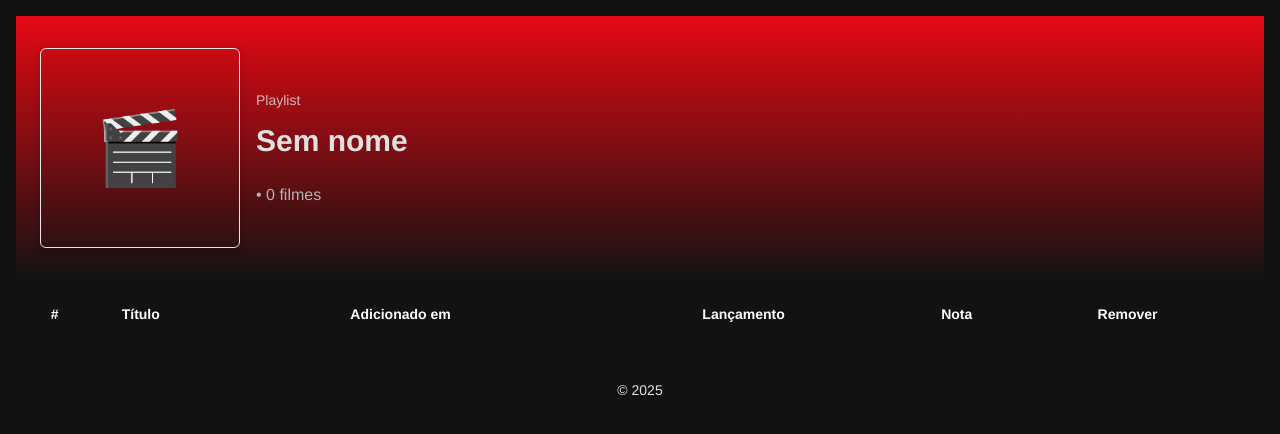
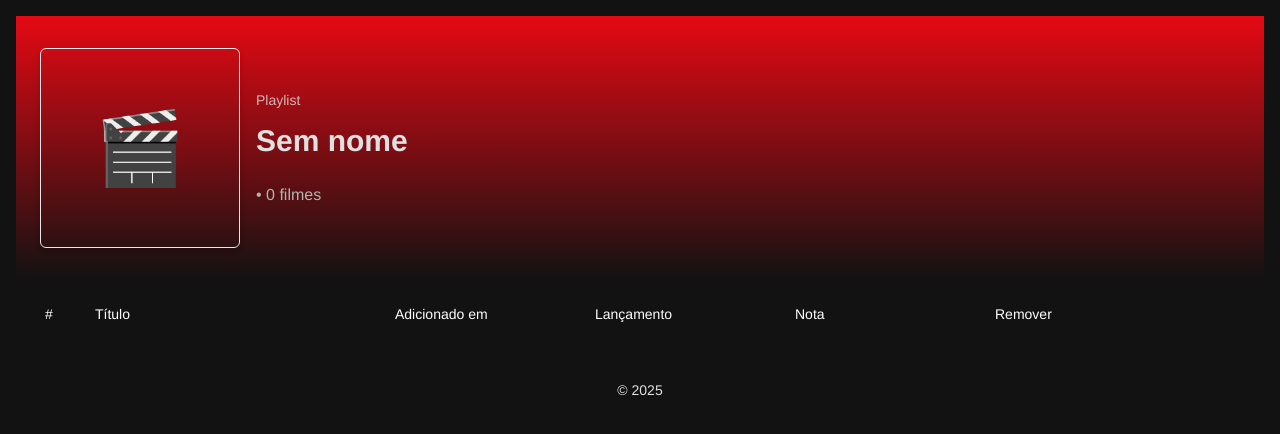
Before and after one commit to anabrag/tmdb-streaming-platform, a React (Create React App) app in the folder frontend/: page /playlist/1 in a window 1280 px wide. Shown: the top 434 px of the page. Built offline with nearby package versions, Linux system fonts and the light colour scheme.

Commit message:
chore: update modal size and improve layout in Details and Playlist components

```diff
--- a/frontend/src/components/DetailsFilm/Details.component.jsx
+++ b/frontend/src/components/DetailsFilm/Details.component.jsx
@@ -56,7 +56,7 @@ const Details = ({ open, onClose, trailerId }) => {
     <Row style={{ marginTop: 20 }}>
       <Col lg={24}>
         <Modal
-          size="lg"
+          size="md"
           open={open}
           onClose={onClose}
           closable
@@ -65,12 +65,12 @@ const Details = ({ open, onClose, trailerId }) => {
           <Modal.Header />
           <Modal.Body>
             <Row align="middle" gutter={20}>
-              <Col xs={24} md={12} className="modal-content-center">
+              <Col md={10} className="modal-content-center">
                 {trailerDetails?.backdrop ? (
                   <img
                     src={`https://image.tmdb.org/t/p/original${trailerDetails.backdrop}`}
                     alt={trailerDetails?.title}
-                    style={{ width: '100%', borderRadius: 8 }}
+                    style={{ width: '100%', borderRadius: 8, height: "100%" }}
                   />
                 ) : (
                   <div
@@ -89,36 +89,15 @@ const Details = ({ open, onClose, trailerId }) => {
                 <p>{trailerDetails?.overview || 'Descrição não disponível.'}</p>
 
                 <div>
-                  {trailerDetails?.trailerKey && (
-                    <Button
-                      appearance="primary"
-                      startIcon={<PlayOutline />}
-                      href={`/player/${trailerId}`}
-                      style={{ marginRight: 8 }}
-                    >
+                    <Button appearance="primary" startIcon={<PlayOutline />} href={`/player/${trailerId}`} disabled={!trailerDetails?.trailerKey} target="_blank" rel="noopener noreferrer">
                       Assistir
                     </Button>
-                  )}
-                  <IconButton
-                    icon={
-                      addedToPlaylist ? (
-                        <Check style={{ color: 'white' }} />
-                      ) : (
-                        <Plus />
-                      )
-                    }
-                    circle
-                    title="Adicionar à playlist"
-                    style={{
-                      marginRight: 8,
-                      backgroundColor: addedToPlaylist ? '#e50914' : undefined,
-                    }}
-                    onClick={() => {
-                      if (!addedToPlaylist) {
-                        setPlaylistModalOpen(true);
-                      }
-                    }}
-                  />
+                    <IconButton icon={addedToPlaylist ? (<Check style={{color: 'white'}} />) : (<Plus />)}
+                      circle
+                      title="Adicionar à playlist"
+                      style={{ marginRight: 8, backgroundColor: addedToPlaylist ? '#e50914' : undefined}}
+                      onClick={() => {if (!addedToPlaylist) {setPlaylistModalOpen(true)}}}
+                    />
                 </div>
               </Col>
             </Row>
--- a/frontend/src/components/Playlist/Playlist.componente.jsx
+++ b/frontend/src/components/Playlist/Playlist.componente.jsx
@@ -1,5 +1,5 @@
 import React, { useEffect, useState } from 'react';
-import { Container, Header, Content, FlexboxGrid, Panel } from 'rsuite';
+import { Container, Header, Content, FlexboxGrid, Panel, Col } from 'rsuite';
 import { getPlaylistById, removeMovieFromPlaylist } from '../../services/playlist.service';
 import { FiTrash2 } from 'react-icons/fi';
 import './playlist.css';
@@ -72,32 +72,27 @@ const MoviePlaylist = ({ playlistId }) => {
 
       <Content className="playlist-table-container">
         <table className="playlist-table">
-          <thead>
-            <tr>
-              <th>#</th>
-              <th>Título</th>
-              <th>Adicionado em</th>
-              <th>Lançamento</th>
-              <th>Nota</th>
-              <th>Remover</th>
-            </tr>
-          </thead>
-          <tbody>
+          <Col md={1}>#</Col>
+          <Col md={6}>Título</Col>
+          <Col md={4}>Adicionado em</Col>
+          <Col md={4}>Lançamento</Col>
+          <Col md={4}>Nota</Col>
+          <Col md={4}>Remover</Col>
           {movies.map((movie, index) => (
             <tr key={movie?._id || index}>
-                <td className="center">{index + 1}</td>
-                <td className="movie-title">
+              <Col md={1}>{index + 1}</Col>
+              <Col md={6} className="movie-title">
                 <img
                   src={movie?.poster ? `https://image.tmdb.org/t/p/w200${movie.poster}` : 'https://via.placeholder.com/50x50'}
                   alt={movie?.title || 'Sem título'}
                   className="movie-poster"
                 />
                 <div>{movie?.title || 'Sem título'}</div>
-                </td>
-                <td>{formatDate(movie?.createdAt)}</td>
-                <td>{movie?.releaseDate || 'N/A'}</td>
-                <td className="right">{movie?.voteAverage?.toFixed(1) || '-'}</td>
-                <td className="center">
+              </Col>
+              <Col md={4}>{formatDate(movie?.createdAt)}</Col>
+              <Col md={4}>{movie?.releaseDate || 'N/A'}</Col>
+              <Col md={4}>{movie?.voteAverage?.toFixed(1) || '-'}</Col>
+              <Col md={4}>
                 <button
                   className="remove-button"
                   onClick={() => handleRemoveMovie(movie?._id)}
@@ -105,10 +100,9 @@ const MoviePlaylist = ({ playlistId }) => {
                 >
                   <FiTrash2 size={20} color="#ff4d4f" />
                 </button>
-                </td>
+              </Col>
             </tr>
           ))}
-          </tbody>
         </table>
       </Content>
     </Container>
```
Lines whose indentation alone changed are shown as unchanged.
